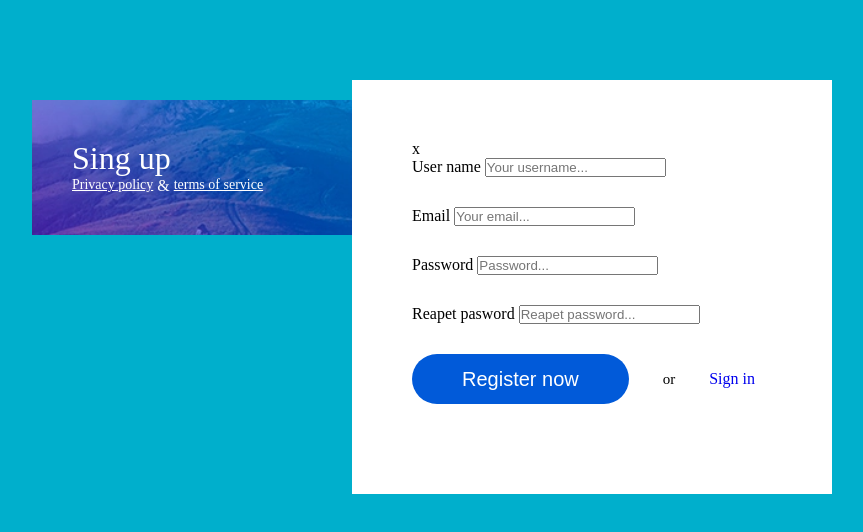
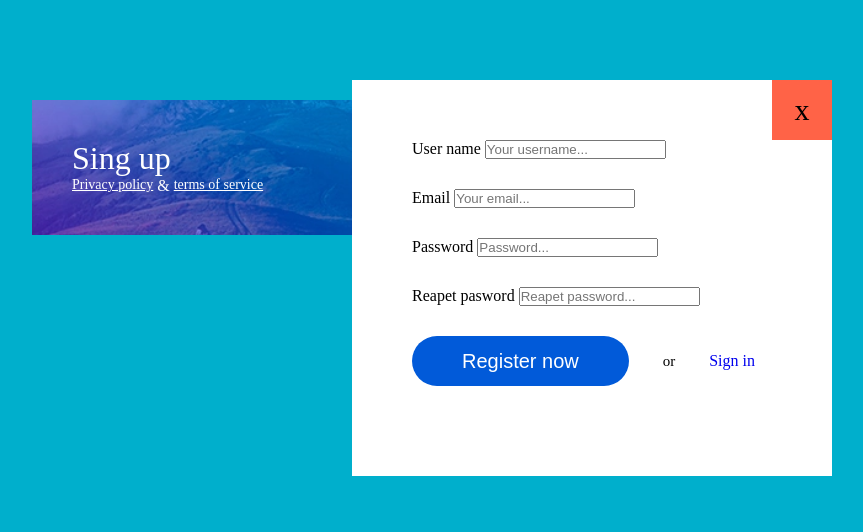
Before and after one commit to linajja/4-Sign-up, a website: page index.html in a window 1280 px wide. Shown: the whole page, without its empty margins (208-1071 px from the left). Drawn offline with Linux system fonts and the light colour scheme.

Commit message:
close start

```diff
--- a/css/main.css
+++ b/css/main.css
@@ -52,6 +52,15 @@ body {
 }
 .close {
     display: inline-block;
+    float: right;
+    margin-top: -60px;
+    margin-right: -60px;
+    width: 60px;
+    height: 60px;
+    font-size: 30px;
+    line-height: 60px;
+    text-align: center;
+    background-color: tomato;
 
 }
 .right-column span {
```
